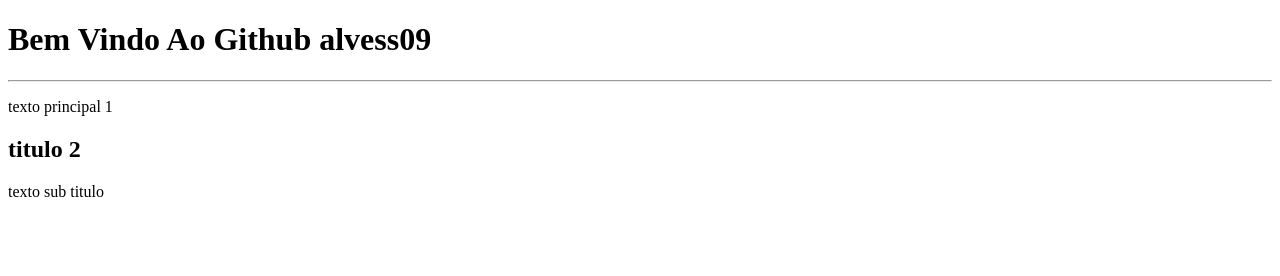
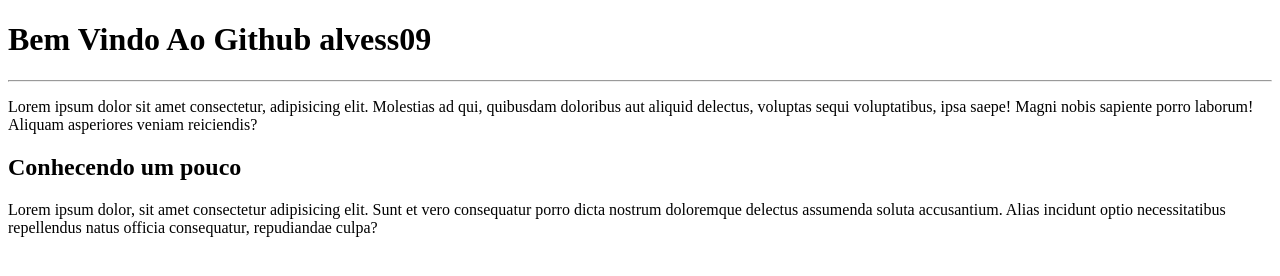
Before and after one commit to alvess09/MeuSite, a plain HTML site: page index.html in a window 1280 px wide. Drawn offline with Linux system fonts and the light colour scheme.

Commit message:
conteúdo inserido
inseri o  conteúdo do site

```diff
--- a/index.html
+++ b/index.html
@@ -8,9 +8,11 @@
 <body>
     <h1>Bem Vindo Ao Github alvess09 </h1>
     <hr>
-    <p>texto principal 1</p>
-    <h2>titulo 2</h2>
-    <p>texto sub titulo</p>
-
+    <p>Lorem ipsum dolor sit amet consectetur, adipisicing elit. Molestias ad qui, quibusdam doloribus aut aliquid delectus, voluptas sequi voluptatibus, ipsa saepe! Magni nobis sapiente porro laborum! Aliquam asperiores veniam reiciendis?</p>
+    <h2>Conhecendo um pouco </h2>
+    <p>Lorem ipsum dolor, sit amet consectetur adipisicing elit. Sunt et vero consequatur porro dicta nostrum doloremque delectus assumenda soluta accusantium. Alias incidunt optio necessitatibus repellendus natus officia consequatur, repudiandae culpa?</p>
+    <script>
+            echo = "olá mundo! ";
+    </script>
 </body>
 </html>
```
